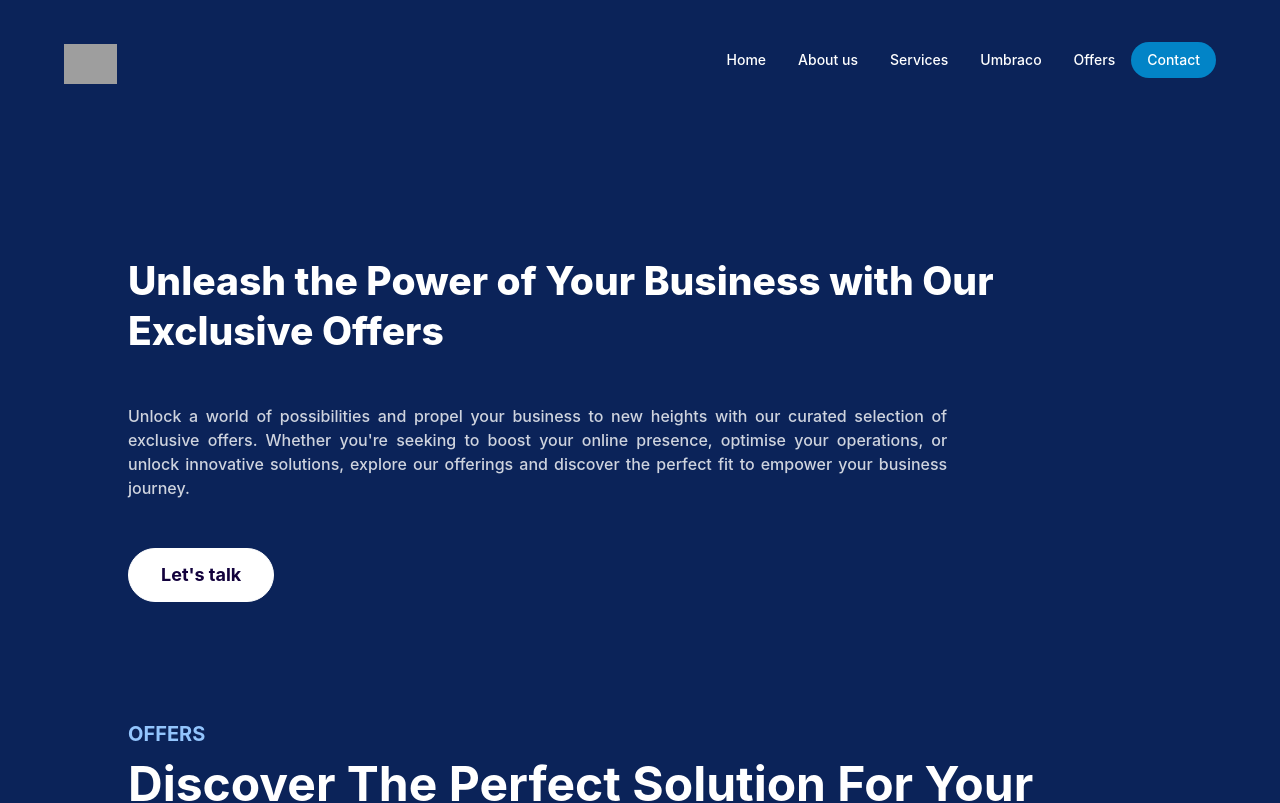
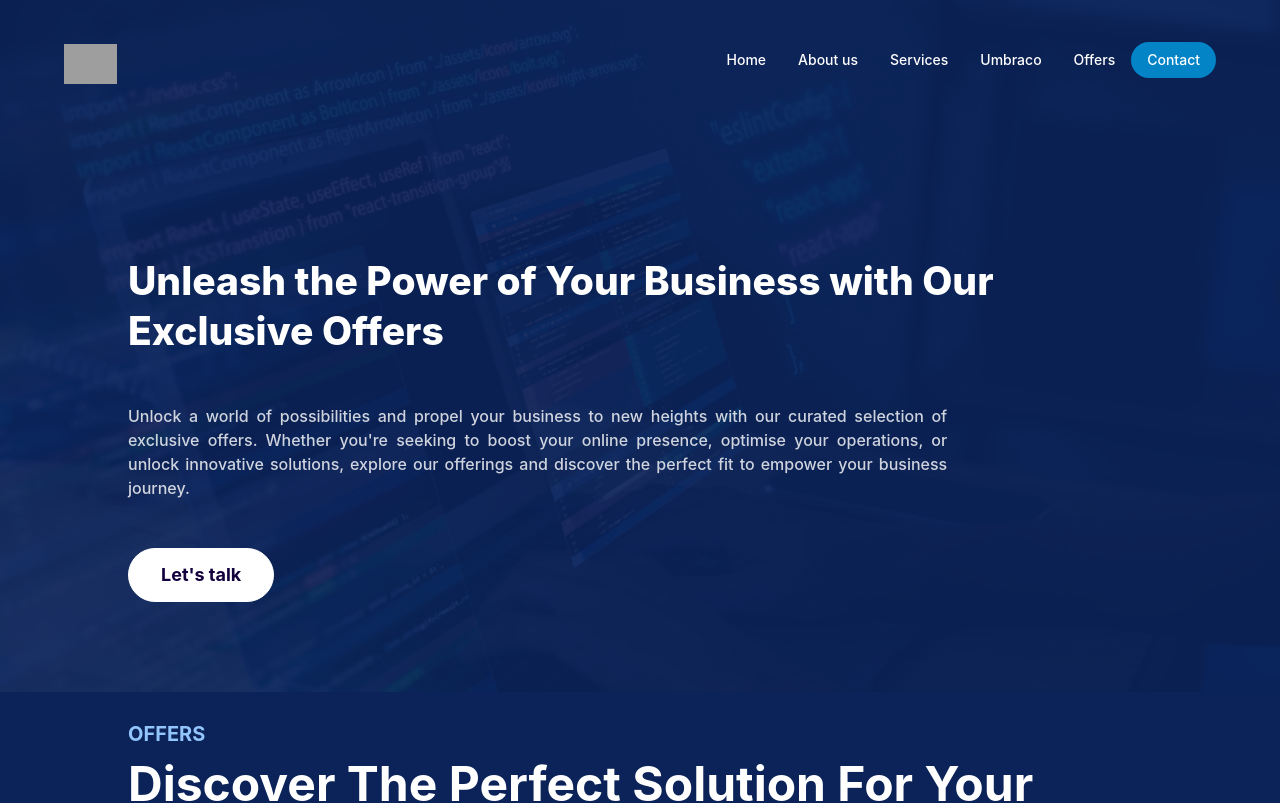
Before and after one commit to OumaimaTiguint/terabyte-web-clone, a React (Vite) app: page /offers in a window 1280 px wide. Shown: the top 803 px of the page. Built offline with nearby package versions, Linux system fonts and the light colour scheme; grey boxes are pictures that could not be loaded; a web font is replaced by a local one.

Commit message:
fixed offers background image

```diff
--- a/src/components/OffersLanding.jsx
+++ b/src/components/OffersLanding.jsx
@@ -3,7 +3,7 @@ import React from 'react';
 function OffersLanding() {
     return (
         <div className='relative bg-cover pb-16 pt-32'
-             style={{ backgroundImage: 'url(https://terabyte-web.com/img/Offers/close-up-people-s-hands-working-computers%201%20(1).png)' }}>
+             style={{ backgroundImage: 'url(assets/offers-landing.png)' }}>
             <div className='sm:w-[80%] max-w-[1440px] mt-16 mx-3 pt-16 sm:mx-auto relative element-to-fade-to-top fade-in-top'>
                 <div className='sm:mx-auto max-w-[1440px] w-full mb-32 space-y-12'>
                     <h1 className="max-w-[1021px]  text-white text-[39px] font-extrabold font-['inter'] leading-[50px]">
```
Also changed, not shown: public/assets/offers-landing.png (added).
